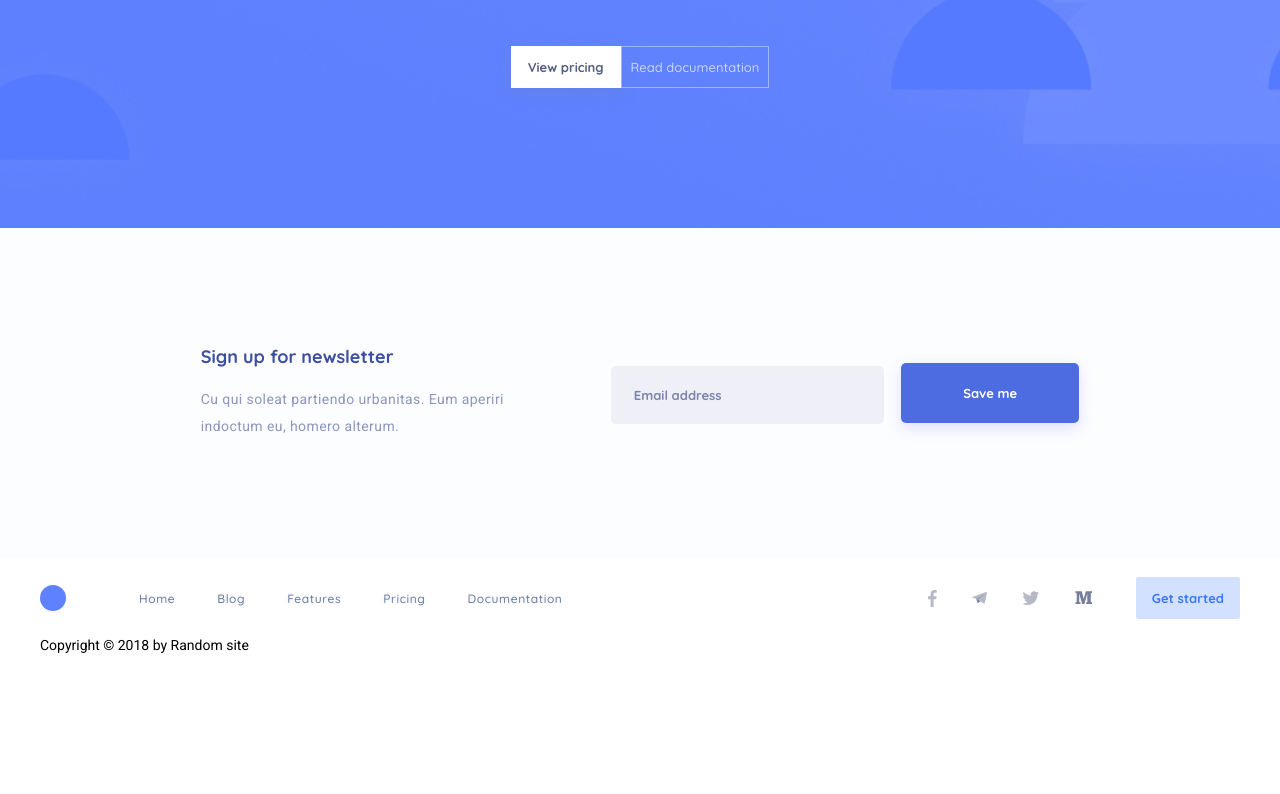
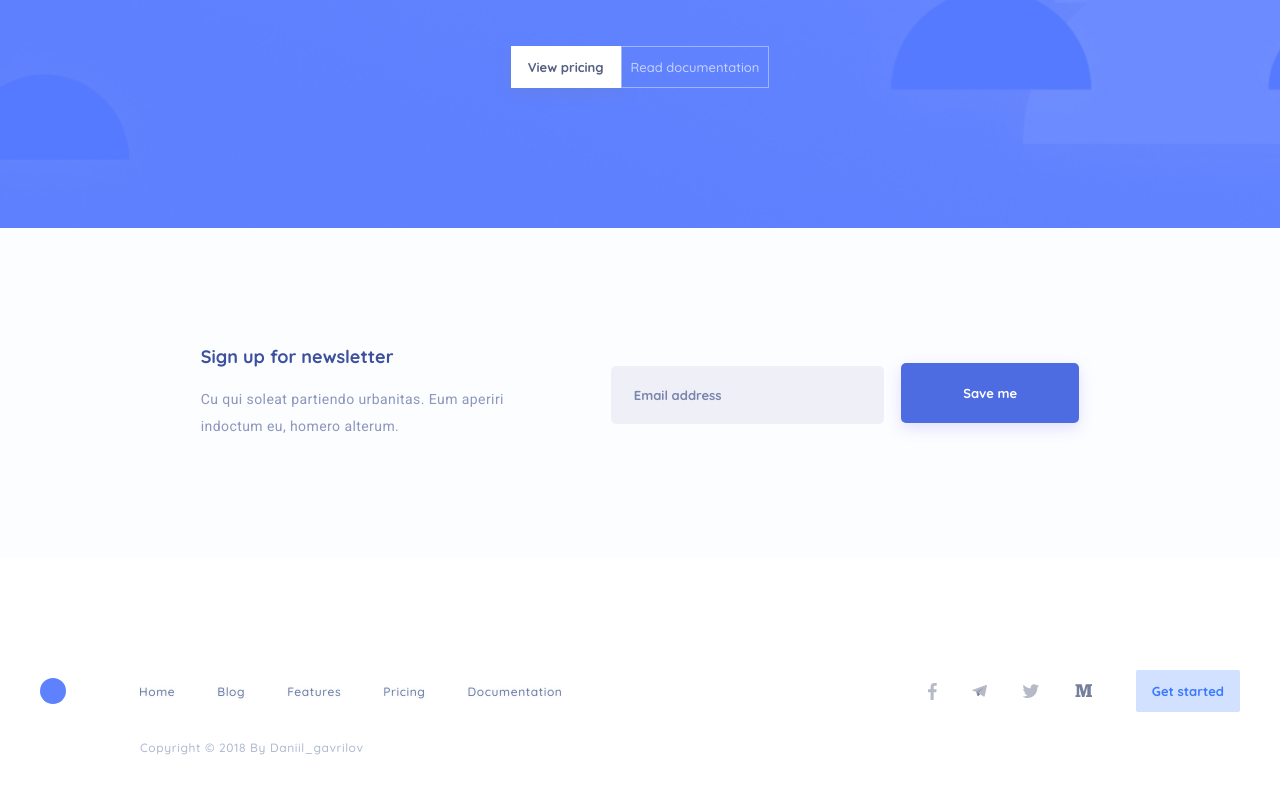
Before and after one commit to Daniil-gavrilooov/freebie__work, a plain HTML site: page app/index.html in a window 1280 px wide. Shown: the part 5503-6297 px from the top of the page. Before the commit the page ends 6156 px from the top, so only its background shows below. Drawn offline with nearby package versions, Linux system fonts and the light colour scheme.

Commit message:
finish section (footer)

```diff
--- a/app/index.html
+++ b/app/index.html
@@ -725,7 +725,7 @@
             </div>
 
             <p class="footer__copyright">
-                Copyright © 2018 by Random site
+                Copyright © 2018 by Daniil_gavrilov
             </p>
         </div>
     </footer>
--- /dev/null
+++ b/app/scss/_footer.scss
@@ -0,0 +1,14 @@
+.footer {
+    padding: 93px 0;
+    &__copyright {
+        font-family: $quicksand;
+        font-weight: 500;
+        font-size: 12px;
+        line-height: 15px;
+        letter-spacing: 0.05em;
+        text-transform: capitalize;
+        color: #aeb8d0;
+        margin-top: 9px;
+        margin-left: 100px;
+    }
+}
--- a/app/scss/style.scss
+++ b/app/scss/style.scss
@@ -11,6 +11,7 @@
 @import "_questions";
 @import "_offer";
 @import "_feedback";
+@import "_footer";
 body {
     font-family: "Open Sans", sans-serif;
     font-family: "Quicksand", sans-serif;
```
Also changed, not shown: app/css/style.min.css.
